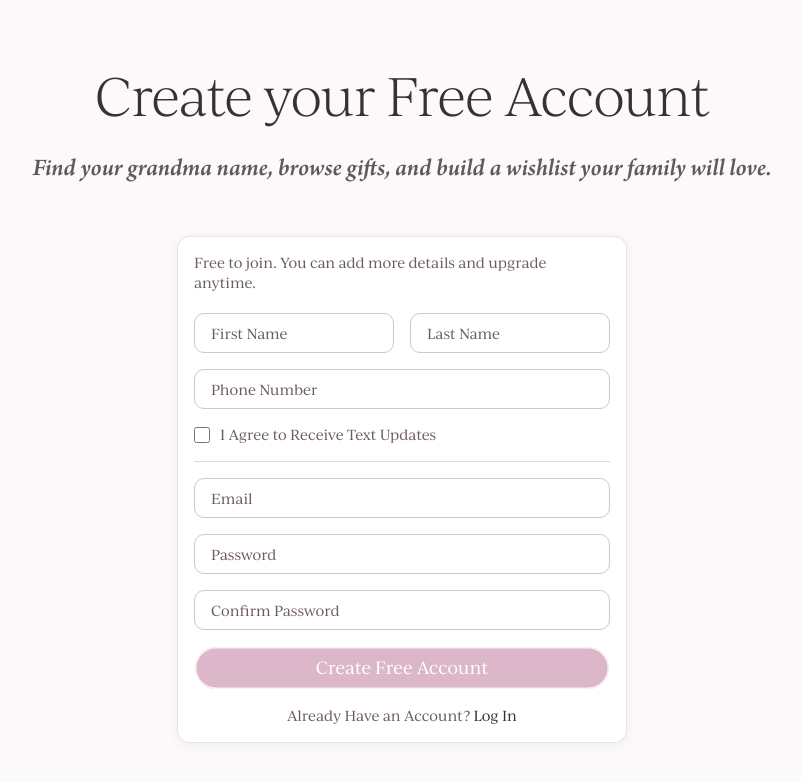
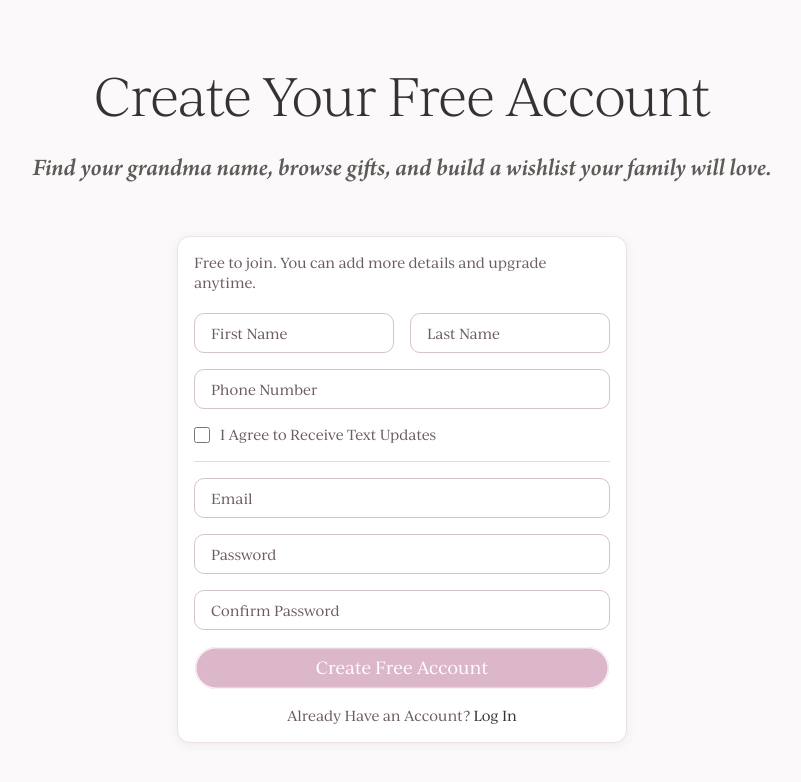
Before and after one commit to mad-banana-projects/my-grandma-name, a Next.js app: page /signup/grandma in a window 1280 px wide. Shown: the top 782 px of the page, without its empty margins (238-1039 px from the left). Built offline with nearby package versions, Linux system fonts and the light colour scheme.

Commit message:
/signup and /login capitalization change

```diff
--- a/app/(auth)/signup/grandma/page.tsx
+++ b/app/(auth)/signup/grandma/page.tsx
@@ -4,7 +4,7 @@ export default function GrandmaSignupPage() {
   return (
     <main className="flex min-h-screen flex-col items-center justify-center bg-muted/30 px-4 py-10">
       <div className="mb-12 w-full max-w-[80%] space-y-4 text-center">
-        <h1 className="font-heading text-[clamp(38px,4.06vw,52px)] font-light tracking-tight">Create your Free Account</h1>
+        <h1 className="font-heading text-[clamp(38px,4.06vw,52px)] font-light tracking-tight">Create Your Free Account</h1>
         <p className="text-[clamp(20px,1.95vw,25px)] text-foreground/80 [font-family:var(--font-arno-italic)]">
           Find your grandma name, browse gifts, and build a wishlist your family will love.
         </p>
--- a/app/(auth)/signup/page.tsx
+++ b/app/(auth)/signup/page.tsx
@@ -21,7 +21,7 @@ export default async function GrandmaSignupPage({
           </>
         ) : (
           <>
-            <h1 className="font-heading text-[clamp(38px,4.06vw,52px)] font-light tracking-tight">Create your Free Account</h1>
+            <h1 className="font-heading text-[clamp(38px,4.06vw,52px)] font-light tracking-tight">Create Your Free Account</h1>
             <p className="text-[clamp(20px,1.95vw,25px)] text-foreground/80 [font-family:var(--font-arno-italic)]">
               Find your grandma name, save the things you love, and make it easier for family to celebrate you thoughtfully.
             </p>
--- a/components/auth/login-form.tsx
+++ b/components/auth/login-form.tsx
@@ -38,7 +38,7 @@ export function LoginForm() {
     <Card className="w-full max-w-md rounded-lg">
       <CardHeader>
         <CardTitle className="text-xl">Welcome Back</CardTitle>
-        <CardDescription>Sign In to your Account.</CardDescription>
+        <CardDescription>Sign In to Your Account.</CardDescription>
       </CardHeader>
       <CardContent>
         <form action={formAction} className="space-y-4">
```
